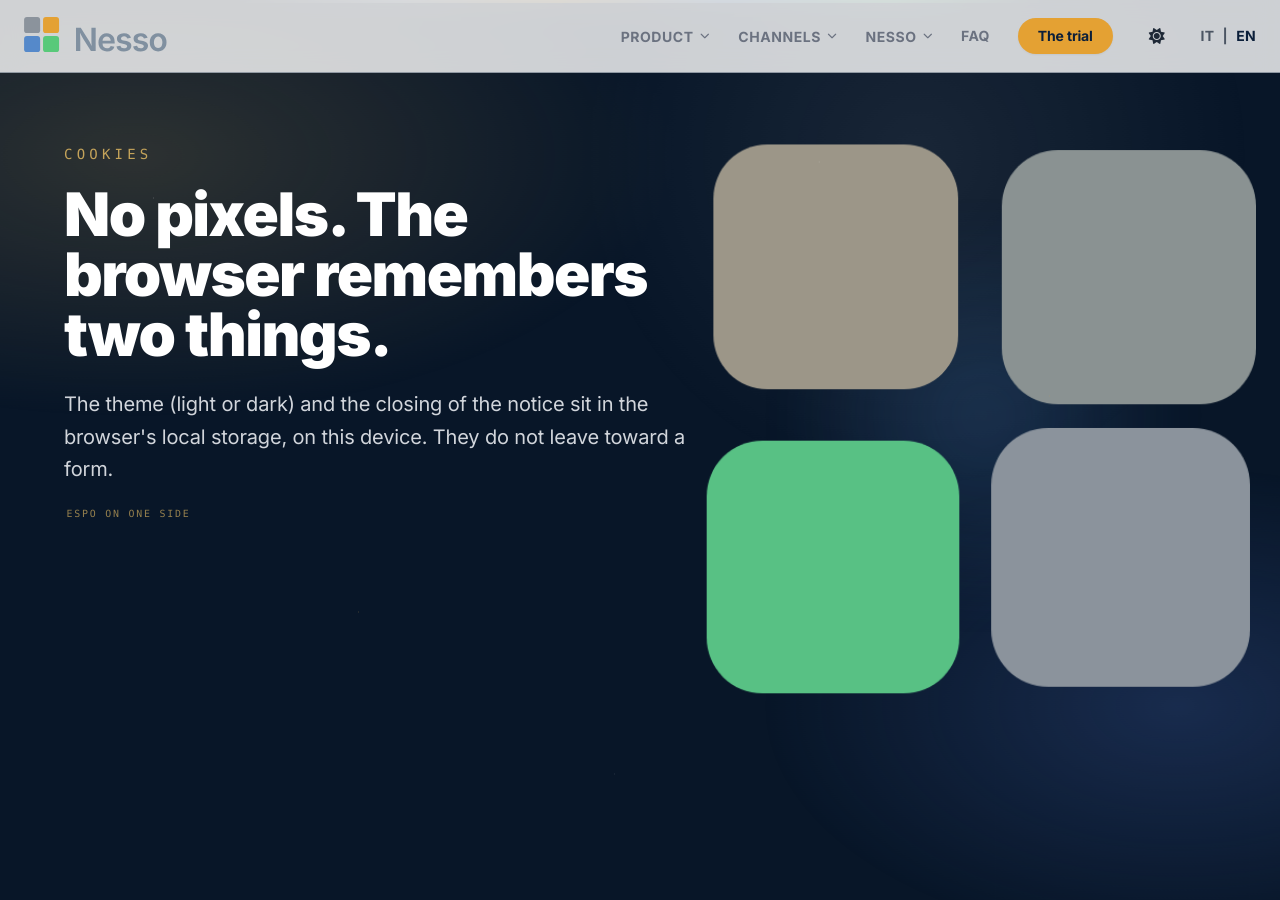
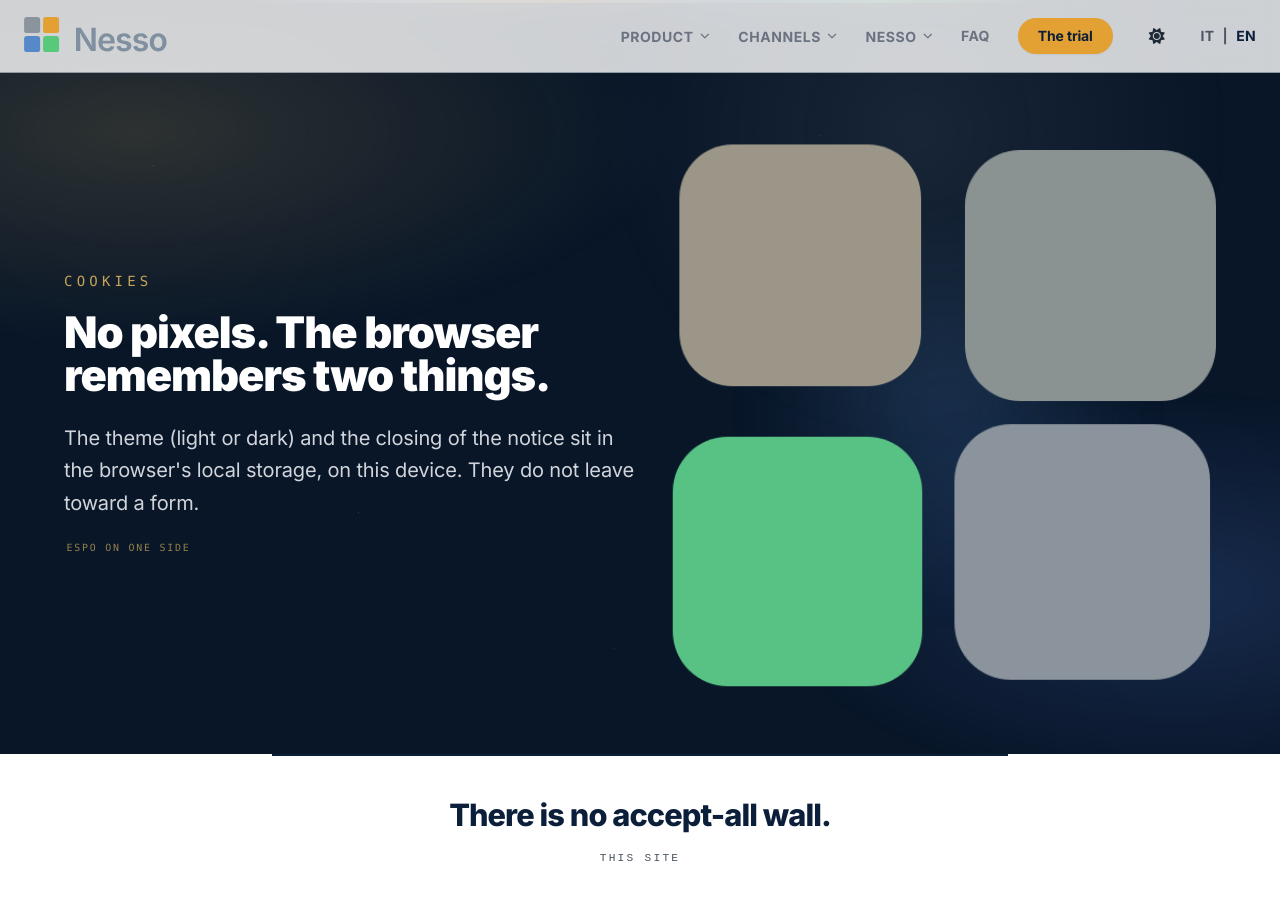
Before and after one commit to nessocrm/nessocrm.github.io, a Jekyll site: the page built from en/cookie/index.html, in a window 1280 px wide and 900 px high. Built offline with Jekyll 4.4.1, drawn with Linux system fonts in a browser that asks for light colours; nearby versions of some CDN libraries.

Commit message:
I cubi della home crescono, e sulle altre pagine l'hero resta della misura del portatile senza riempire lo schermo.

```diff
--- a/_includes/page-hero-sea.html
+++ b/_includes/page-hero-sea.html
@@ -1,12 +1,7 @@
 <section class="page-hero page-hero--wash{% if include.extra_class %} {{ include.extra_class }}{% endif %}" aria-label="{{ include.kicker | default: 'Nesso' }}">
   <div class="page-hero__goldline"></div>
 
-  <figure class="page-hero__wash">
-    <div class="page-hero__wash-glow" aria-hidden="true"></div>
-    {% include nesso-cubes.html %}
-  </figure>
-
-  <div class="max-w-6xl mx-auto relative z-10">
+  <div class="max-w-6xl mx-auto relative z-10 page-hero__layout">
     <div class="page-hero__copy">
       {% if include.kicker %}
       <p class="text-sm font-mono text-brand-gold uppercase tracking-[0.3em] mb-5">{{ include.kicker }}</p>
@@ -17,5 +12,10 @@
       {% endif %}
       <p class="page-hero__course-legend">{% if page.lang == 'it' %}Espo da una parte{% else %}Espo on one side{% endif %}</p>
     </div>
+
+    <figure class="page-hero__wash">
+      <div class="page-hero__wash-glow" aria-hidden="true"></div>
+      {% include nesso-cubes.html %}
+    </figure>
   </div>
 </section>
--- a/_layouts/default.html
+++ b/_layouts/default.html
@@ -136,9 +136,9 @@
 
         @media (min-width: 1024px) {
             .hero-index__grid {
-                grid-template-columns: minmax(0, 1fr) minmax(0, 1fr);
-                gap: 2.5rem;
-                align-items: start;
+                grid-template-columns: minmax(0, 0.88fr) minmax(0, 1.12fr);
+                gap: 2rem;
+                align-items: stretch;
             }
 
             .hero-index__title {
@@ -146,9 +146,17 @@
             }
 
             .hero-index__visual {
+                display: flex;
                 width: 100%;
-                max-width: 100%;
+                max-width: none;
                 margin-right: 0;
+            }
+        }
+
+        @media (min-width: 1280px) {
+            .hero-index__grid.max-w-7xl {
+                max-width: 92rem;
+                grid-template-columns: minmax(0, 0.78fr) minmax(22rem, 1.22fr);
             }
         }
 
--- a/assets/css/nesso-cubes.css
+++ b/assets/css/nesso-cubes.css
@@ -53,22 +53,62 @@
 .page-hero__wash-glow {
   background: radial-gradient(circle, rgba(85, 137, 202, 0.28), transparent 66%);
 }
+.page-hero--wash {
+  min-height: 0;
+  padding-bottom: 3rem;
+}
+.page-hero__layout {
+  display: flex;
+  flex-direction: column;
+  align-items: stretch;
+}
+.page-hero__copy {
+  min-width: 0;
+  max-width: none;
+}
 .page-hero__wash {
   display: block;
   position: relative;
-  width: 9.5rem;
-  height: 9.5rem;
-  margin-top: 2.25rem;
+  top: auto;
+  right: auto;
+  left: auto;
+  z-index: 0;
+  width: clamp(11.5rem, 58vw, 16rem);
+  height: clamp(11.5rem, 58vw, 16rem);
+  margin: 1.75rem auto 0;
+  flex: none;
 }
 .page-hero__dial { display: none; }
+@media (min-width: 700px) {
+  .page-hero__layout {
+    display: grid;
+    grid-template-columns: minmax(0, 1fr) auto;
+    align-items: center;
+    gap: clamp(1.25rem, 3vw, 2.5rem);
+  }
+  .page-hero__wash {
+    width: clamp(12.5rem, 30vw, 17.5rem);
+    height: clamp(12.5rem, 30vw, 17.5rem);
+    margin: 0;
+    justify-self: end;
+  }
+  .page-hero--wash .page-hero__copy h1 {
+    font-size: clamp(2.05rem, 4.2vw, 2.85rem);
+    margin-bottom: 1rem;
+  }
+}
 @media (min-width: 1024px) {
+  .page-hero--wash {
+    min-height: 0;
+    padding-bottom: 4.5rem;
+  }
   .page-hero__wash {
-    position: absolute;
-    top: 9rem;
-    right: 1.5rem;
-    width: min(34rem, calc(100vw - 46rem));
-    height: min(34rem, calc(100vw - 46rem));
-    margin: 0;
+    width: clamp(18rem, 42vw, 34rem);
+    height: clamp(18rem, 42vw, 34rem);
+  }
+  .page-hero--wash .page-hero__copy h1 {
+    font-size: clamp(2.6rem, 3.4vw, 3.75rem);
+    margin-bottom: 1.5rem;
   }
 }
 
@@ -78,8 +118,9 @@
   grid-template-columns: 1fr;
   gap: 1.25rem;
   align-items: center;
-  padding: 1.25rem;
-  min-height: 22rem;
+  padding: 1.35rem 1.15rem;
+  min-height: clamp(20rem, 92vw, 28rem);
+  width: 100%;
   border-radius: 1.5rem;
   background:
     radial-gradient(circle at 50% 50%, rgba(85, 137, 202, 0.16), transparent 42%),
@@ -88,8 +129,22 @@
   overflow: hidden;
   box-shadow: 0 24px 60px rgba(27, 36, 48, 0.28);
 }
-@media (min-width: 520px) {
-  .nx { grid-template-columns: 0.8fr 1.15fr 0.9fr; padding: 1.5rem 1.15rem; }
+@media (min-width: 700px) {
+  .nx {
+    grid-template-columns: minmax(4.5rem, 0.5fr) minmax(0, 1.85fr) minmax(7.5rem, 0.78fr);
+    padding: 1.6rem 1.2rem;
+    min-height: 26rem;
+    gap: 0.85rem;
+  }
+}
+@media (min-width: 768px) {
+  .nx { min-height: 30rem; padding: 2rem 1.5rem; }
+}
+@media (min-width: 1024px) {
+  .nx { flex: 1; height: auto; min-height: max(36rem, 100%); padding: 2.25rem 1.5rem; }
+  .nx__card { padding: 1.05rem 1.1rem; }
+  .nx__card strong { font-size: 1.2rem; }
+  .nx__rows span { height: 0.7rem; }
 }
 .nx__kicker {
   margin: 0 0 0.65rem;
@@ -110,7 +165,16 @@
   background: #E4A133;
   animation: nx-row 9s ease-in-out infinite;
 }
-.nx__engine { width: min(100%, 15rem); margin: 0 auto; }
+.nx__engine { width: min(72vw, 18rem); margin: 0 auto; }
+@media (min-width: 700px) {
+  .nx__engine { width: min(100%, 20rem); }
+}
+@media (min-width: 768px) {
+  .nx__engine { width: min(100%, 24rem); }
+}
+@media (min-width: 1280px) {
+  .nx__engine { width: min(100%, 26rem); }
+}
 .nx__card {
   display: grid;
   gap: 0.2rem;
@@ -121,7 +185,7 @@
   animation: nx-card 9s ease-in-out infinite;
 }
 .nx__card strong { font-size: 1rem; letter-spacing: -0.02em; }
-.nx__card em { font-style: normal; font-size: 0.75rem; color: #8B939C; }
+.nx__card em { font-style: normal; font-size: 0.75rem; color: #8B939C; overflow-wrap: anywhere; }
 .nx__card span { font-size: 0.75rem; color: #58C97A; }
 .nx__token {
   position: absolute;
```
